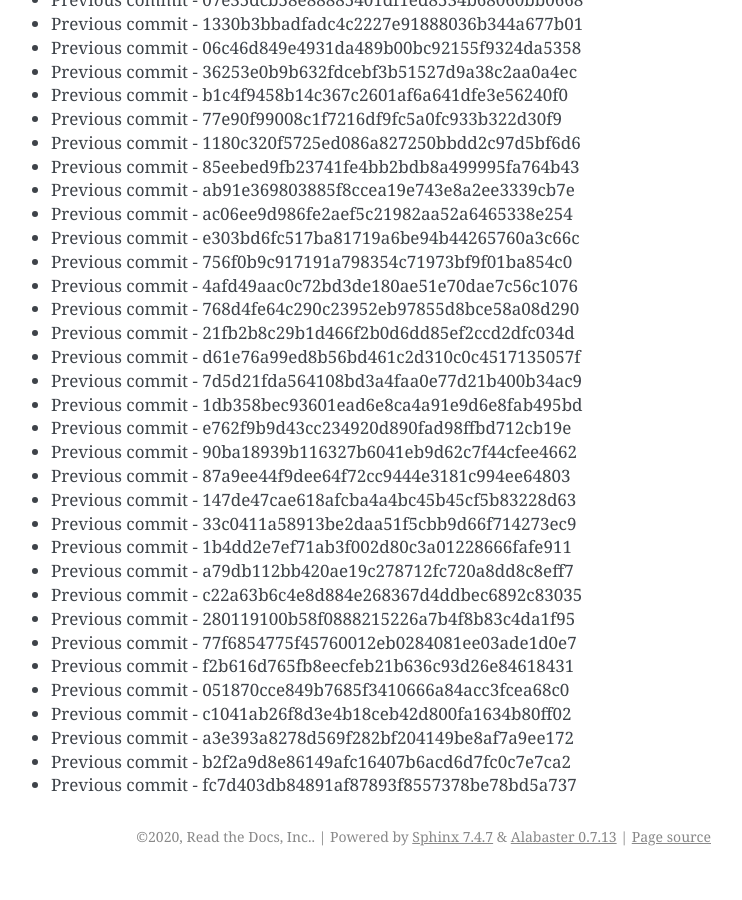
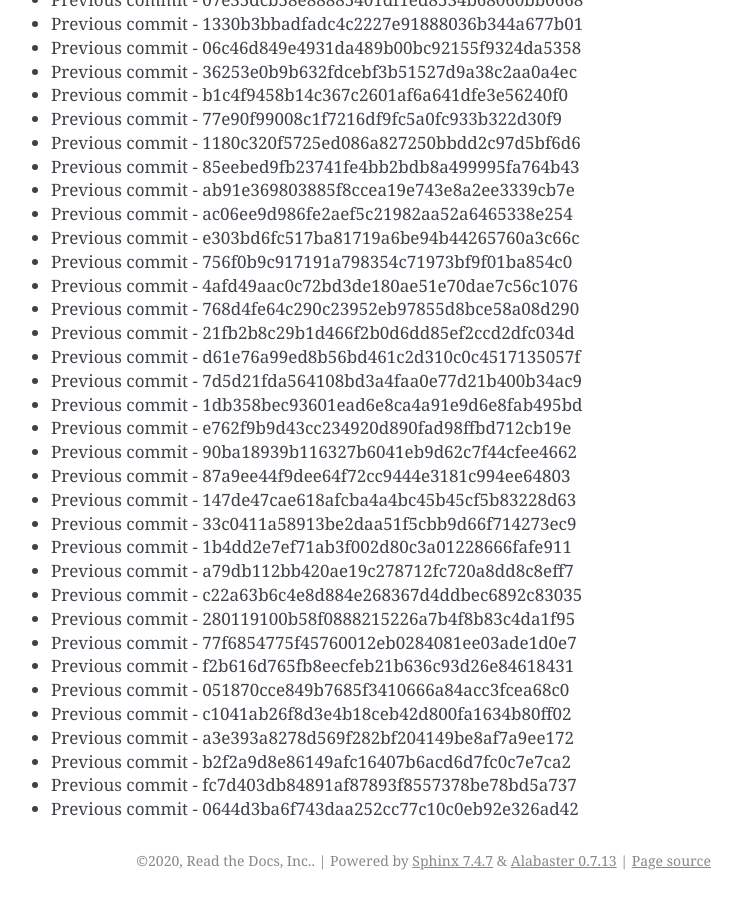
Before and after one commit to readthedocs/rtd-git-stresstest, a Sphinx documentation site: the page built from docs/updates.rst, in a window 1280 px wide and 900 px high, scrolled down 66311 px. Shown: the whole window, without its empty margins (399-1141 px from the left). Built offline with Sphinx 7.4.7, drawn with Linux system fonts in a browser that asks for light colours; before the commit the page ends 67187 px from its top, so only the background shows below that.

Commit message:
Generating commit from previous: 0644d3ba6f743daa252cc77c10c0eb92e326ad42

```diff
--- a/docs/updates.rst
+++ b/docs/updates.rst
@@ -2818,3 +2818,4 @@ It can be tested for any performance characteristics.
 * Previous commit - a3e393a8278d569f282bf204149be8af7a9ee172
 * Previous commit - b2f2a9d8e86149afc16407b6acd6d7fc0c7e7ca2
 * Previous commit - fc7d403db84891af87893f8557378be78bd5a737
+* Previous commit - 0644d3ba6f743daa252cc77c10c0eb92e326ad42
```
